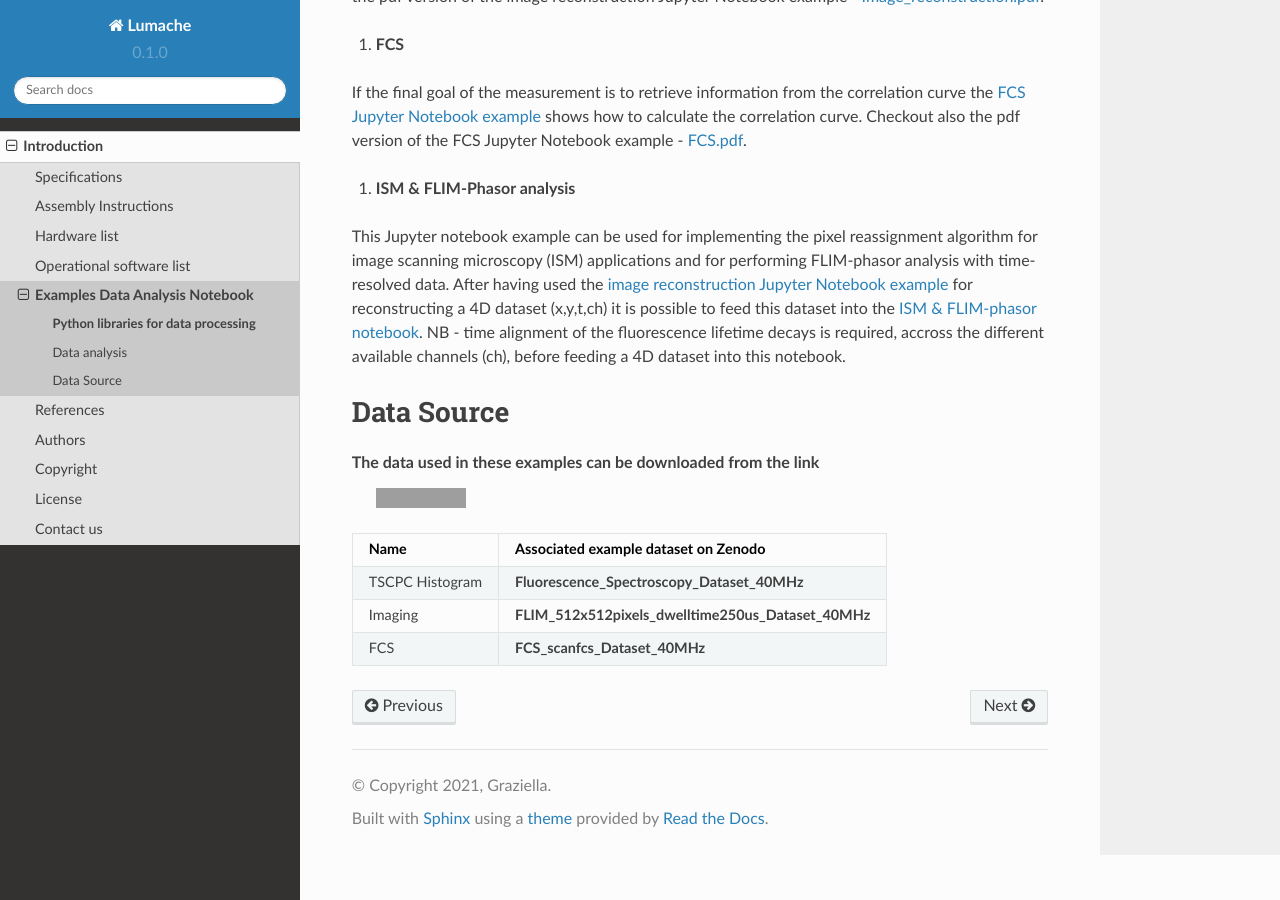
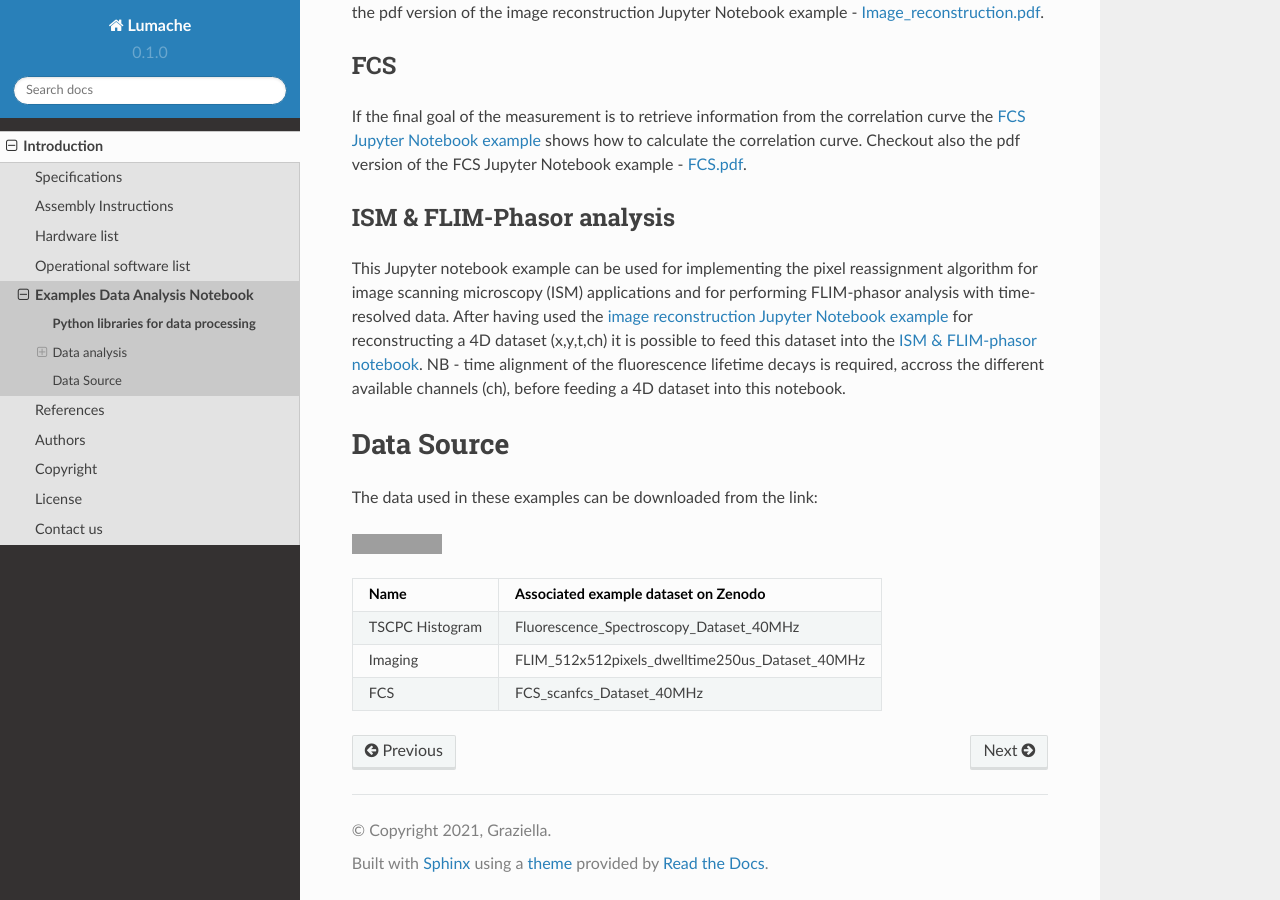
Before and after one commit to mattia-donato/BrightEyes-TTM-docs, a Sphinx documentation site: the page built from docs/source/dataprocessing.rst, in a window 1280 px wide and 900 px high, scrolled down 1085 px. Built offline with Sphinx 7.4.7 and the Read the Docs theme 2.0.0, drawn with Linux system fonts in a browser that asks for light colours; grey boxes are pictures that could not be loaded.

```diff
--- a/docs/source/dataprocessing.rst
+++ b/docs/source/dataprocessing.rst
@@ -28,22 +28,26 @@ Data is acquired in a RAW format from the TTM using the same data protocol for a
 In order to give the user some preliminary tools to process, reconstruct and use the acquired TTM data we developed 3 main examples using Jupyter Notebook and we provide the associated examples dataset on `Zenodo <https://doi.org/10.5281/zenodo.4912656>`_\ :
 
 
-#. **TCSPC histogram**
+TCSPC histogram
+---------------
 
 Thanks to the `TCSPC histogram reconstruction Jupyter Notebook example </dataProcessing/pynotebook/TCSPC_Histogram_reconstruction.ipynb>`_ it is possible to reconstruct and look the data from a simple spectroscopy point of view by building the TCSPC histogram for all the acquired channels. Checkout also the pdf version of the TCSPC histogram reconstruction Jupyter Notebook example - `TCSPC_Histogram_reconstruction.pdf </dataProcessing/pynotebook/PDF/TCSPC_Histogram_reconstruction.pdf>`_.
 
 
-#. **Imaging**
+Imaging
+-------
 
 If pixel,line and frame clocks are connected to the BrightEyesTTM then intensity images as well as FLIM images can be reconstructed too. The `image reconstruction Jupyter Notebook example </dataProcessing/pynotebook/Image_reconstruction.ipynb>`_ shows all the steps to reconstruct a **4D dataset (x,y,t,ch)** and visualize microscopy images. Checkout also the pdf version of the image reconstruction Jupyter Notebook example - `Image_reconstruction.pdf </dataProcessing/pynotebook/PDF/Image_reconstruction.pdf>`_.
 
 
-#. **FCS**
+FCS
+---
 
 If the final goal of the measurement is to retrieve information from the correlation curve the `FCS Jupyter Notebook example </dataProcessing/pynotebook/FCS.ipynb>`_ shows how to calculate the correlation curve. Checkout also the pdf version of the FCS Jupyter Notebook example - `FCS.pdf </dataProcessing/pynotebook/PDF/FCS.pdf>`_.
 
 
-#. **ISM & FLIM-Phasor analysis**
+ISM & FLIM-Phasor analysis
+--------------------------
 
 This Jupyter notebook example can be used for implementing the pixel reassignment algorithm for image scanning microscopy (ISM) applications and for performing FLIM-phasor analysis with time-resolved data. After having used the `image reconstruction Jupyter Notebook example </dataProcessing/pynotebook/Image_reconstruction.ipynb>`_ for reconstructing a 4D dataset (x,y,t,ch) it is possible to feed this dataset into the `ISM & FLIM-phasor notebook </dataProcessing/pynotebook/ISM_Decay_Reconstruction_BrightEyes-TTM_v1_opensource.ipynb>`_. NB - time alignment of the fluorescence lifetime decays is required, accross the different available channels (ch), before feeding a 4D dataset into this notebook.
 
@@ -51,10 +55,13 @@ This Jupyter notebook example can be used for implementing the pixel reassignmen
 Data Source
 ===========
 
-The data used in these examples can be downloaded from the link
-     .. image:: https://zenodo.org/badge/DOI/10.5281/zenodo.4912656.svg
-        :alt: https://doi.org/10.5281/zenodo.4912656
-        :target: https://doi.org/10.5281/zenodo.4912656
+The data used in these examples can be downloaded from the link:
+
+
+
+.. image:: https://zenodo.org/badge/DOI/10.5281/zenodo.4912656.svg
+   :alt: https://doi.org/10.5281/zenodo.4912656
+   :target: https://doi.org/10.5281/zenodo.4912656
 
 .. list-table::
    :header-rows: 1
@@ -62,10 +69,10 @@ The data used in these examples can be downloaded from the link
    * - Name
      - Associated example dataset on Zenodo
    * - TSCPC Histogram
-     - **Fluorescence_Spectroscopy_Dataset_40MHz**
+     - Fluorescence_Spectroscopy_Dataset_40MHz
 
    * - Imaging
-     - **FLIM_512x512pixels_dwelltime250us_Dataset_40MHz**
+     - FLIM_512x512pixels_dwelltime250us_Dataset_40MHz
 
    * - FCS
-     - **FCS_scanfcs_Dataset_40MHz**
+     - FCS_scanfcs_Dataset_40MHz
```
